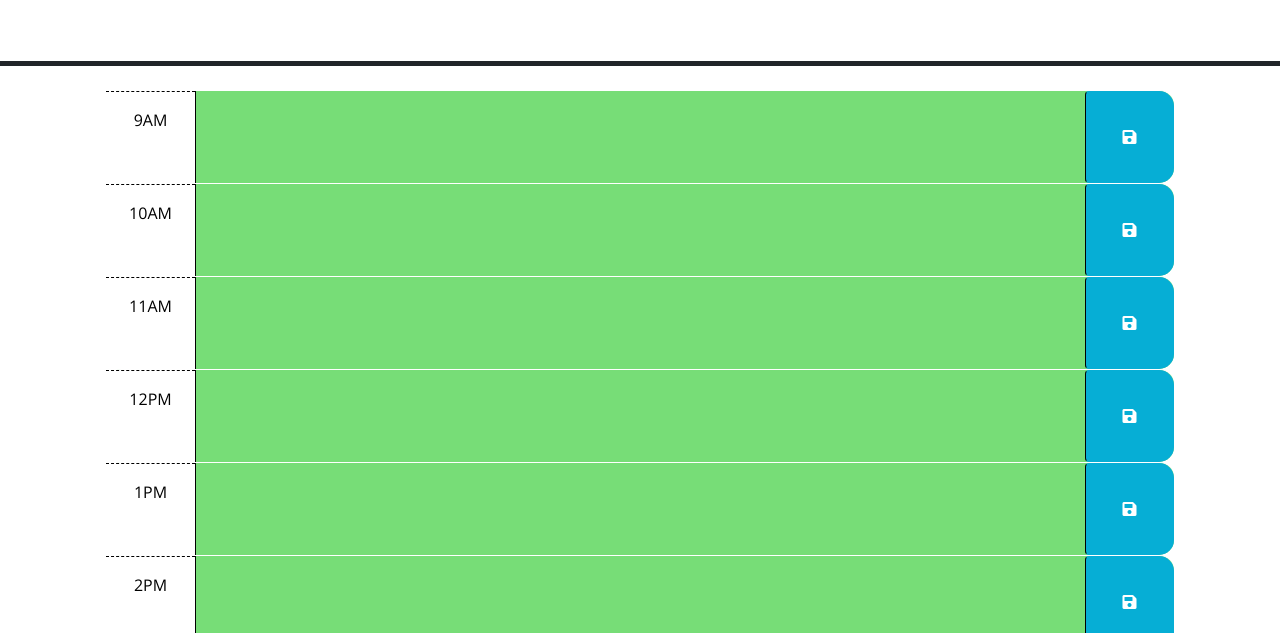
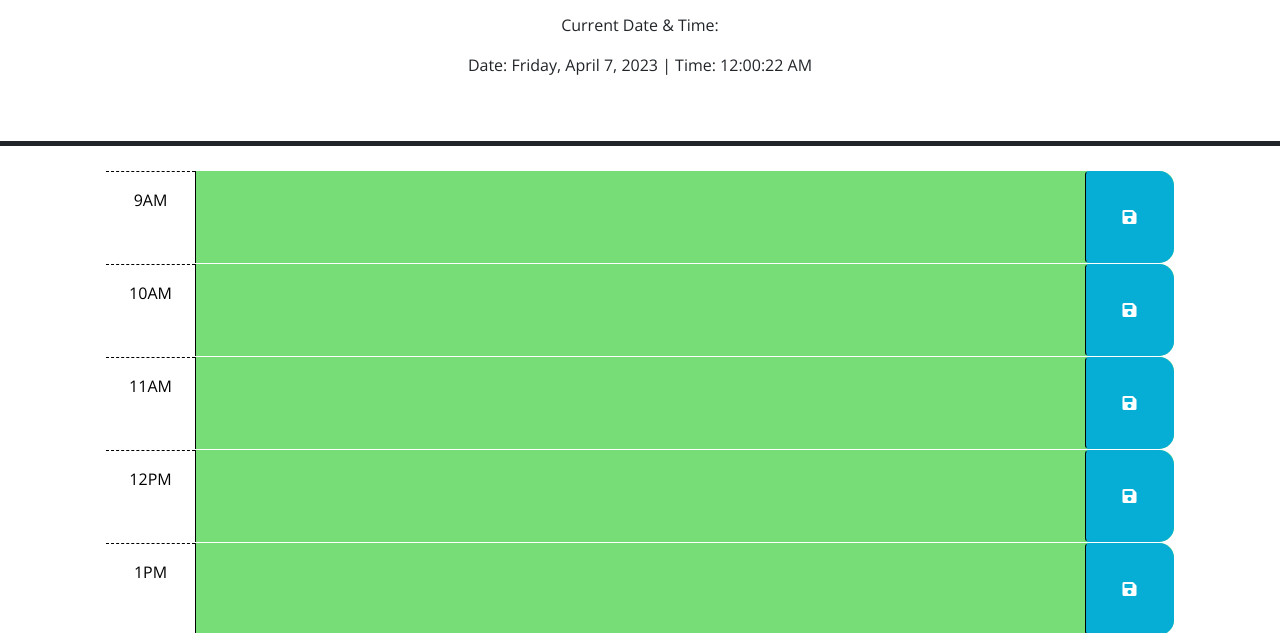
Before and after one commit to mdmarisel/Work-Day-Scheduer, a plain HTML site: page index.html in a window 1280 px wide. Shown: the part 166-799 px from the top of the page. Drawn offline with nearby package versions, Linux system fonts and the light colour scheme.

Commit message:
current date and time and js

```diff
--- a/index.html
+++ b/index.html
@@ -27,7 +27,9 @@
       <h1 class="display-3">Work Day Scheduler</h1>
       <p class="lead">A simple calendar app for scheduling your work day</p>
       <p id="currentDay" class="lead"></p>
-
+      <!-- DATE AND TIME -->
+      <p>Current Date & Time:</p>
+     <p>Date: <span id="date"></span> | Time: <span id="time"></span></p>
     </header>
     <div class="container-lg px-5">
 
```
